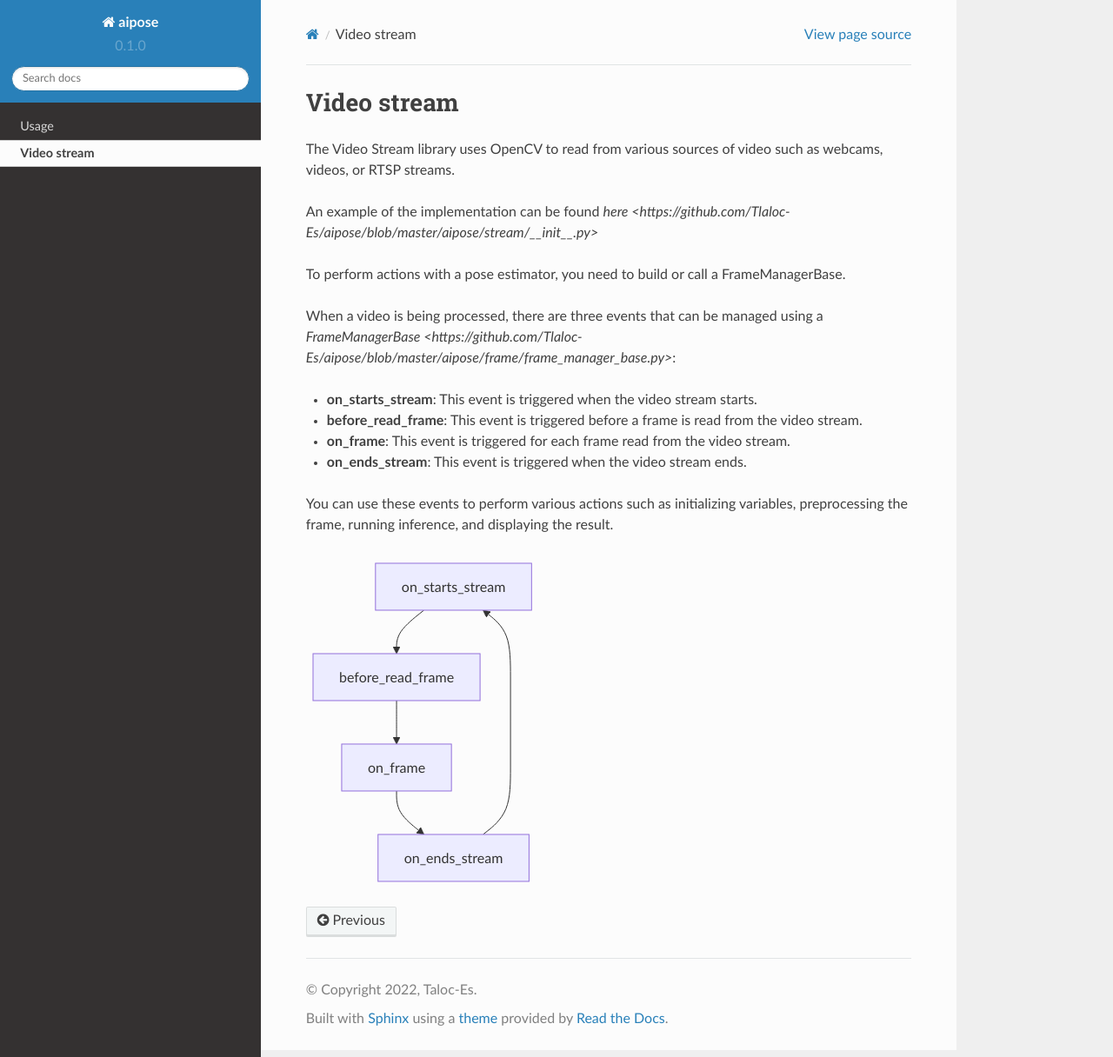
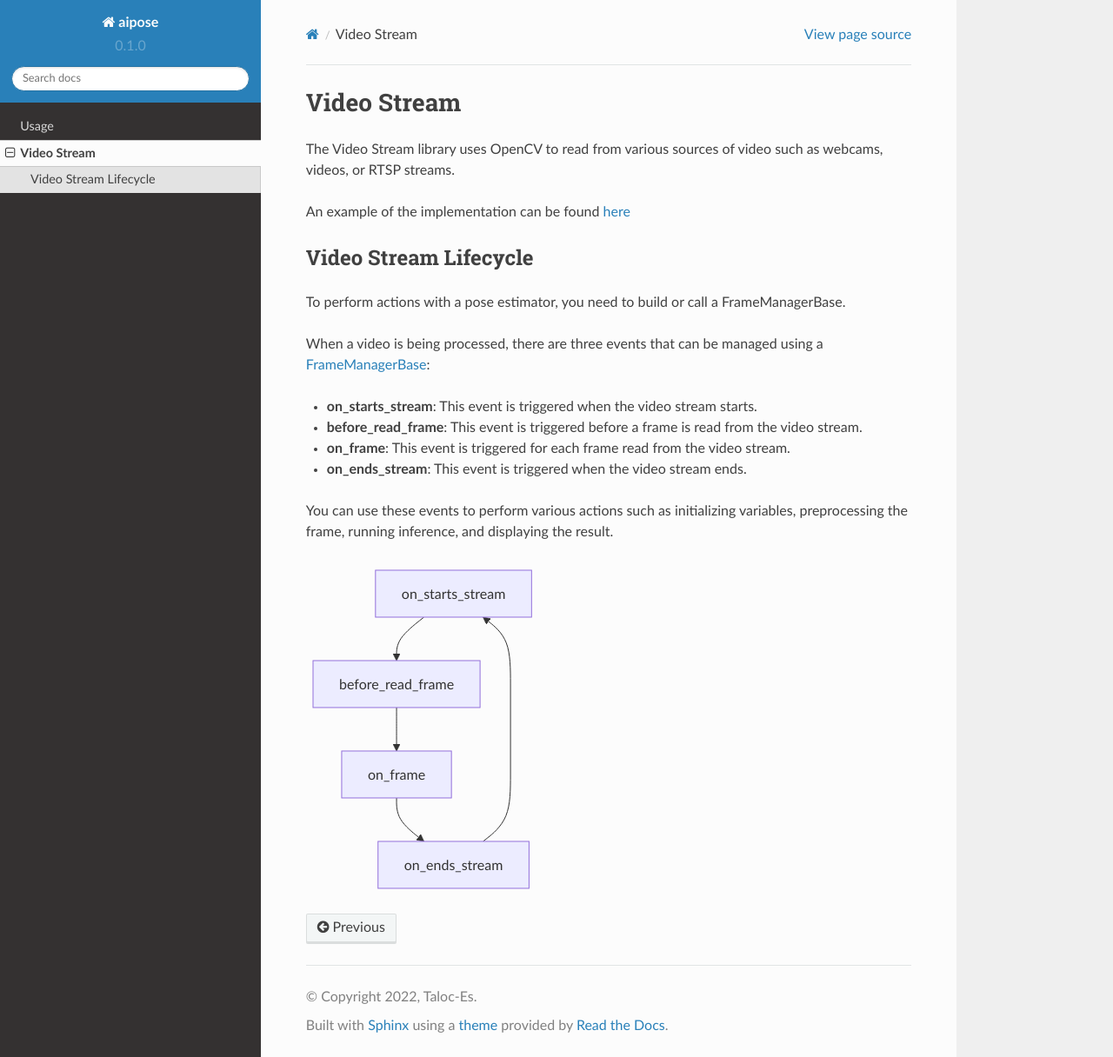
Before and after one commit to Tlaloc-Es/aipose, a Sphinx documentation site: the page built from docs/source/video_stream.rst, in a window 1280 px wide and 1216 px high. Shown: the whole window at 87% size. Built offline with Sphinx 7.4.7 and the Read the Docs theme 2.0.0, drawn with Linux system fonts in a browser that asks for light colours; pages that are not in the unit, such as notebooks, are missing from menus.

Commit message:
docs(rtd): rtd

```diff
--- a/docs/source/video_stream.rst
+++ b/docs/source/video_stream.rst
@@ -1,13 +1,16 @@
-Video stream
-===================================
+Video Stream
+######################
 
 The Video Stream library uses OpenCV to read from various sources of video such as webcams, videos, or RTSP streams.
 
-An example of the implementation can be found `here <https://github.com/Tlaloc-Es/aipose/blob/master/aipose/stream/__init__.py>`
+An example of the implementation can be found `here <https://github.com/Tlaloc-Es/aipose/blob/master/aipose/stream/__init__.py>`_
+
+Video Stream Lifecycle
+*************************
 
 To perform actions with a pose estimator, you need to build or call a FrameManagerBase.
 
-When a video is being processed, there are three events that can be managed using a `FrameManagerBase <https://github.com/Tlaloc-Es/aipose/blob/master/aipose/frame/frame_manager_base.py>`:
+When a video is being processed, there are three events that can be managed using a `FrameManagerBase <https://github.com/Tlaloc-Es/aipose/blob/master/aipose/frame/frame_manager_base.py>`_:
 
 * **on_starts_stream**: This event is triggered when the video stream starts.
 * **before_read_frame**: This event is triggered before a frame is read from the video stream.
```
